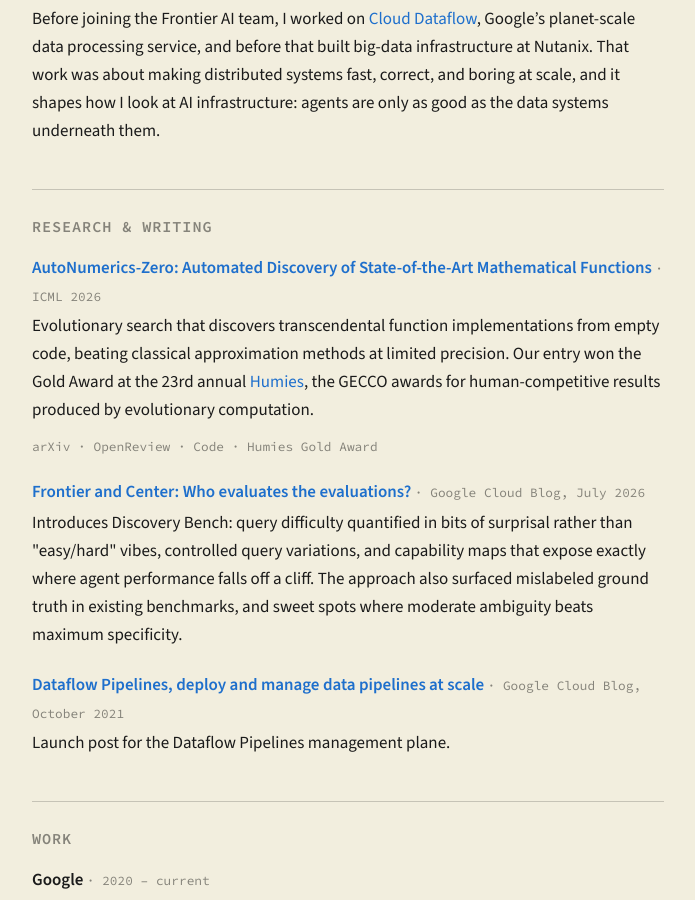
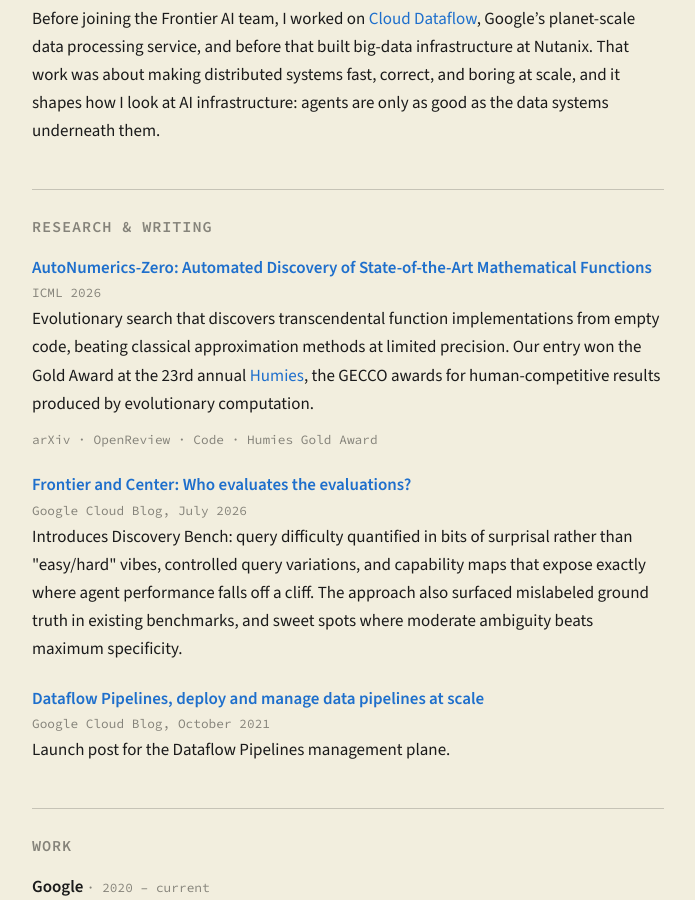
Before and after one commit to manavgarg/manavgarg.github.io, a Jekyll site: the page built from index.md, in a window 1280 px wide and 900 px high, scrolled down 421 px. Shown: the whole window, without its empty margins (292-987 px from the left). Built offline with Jekyll 4.4.1, drawn with Linux system fonts in a browser that asks for light colours.

Commit message:
Research entries: venue label always on its own line
Co-Authored-By: Claude Fable 5 <noreply@anthropic.com>
Claude-Session: https://claude.ai/code/session_018dd1zrqycAwGyeE8kPugPE

```diff
--- a/index.md
+++ b/index.md
@@ -31,7 +31,7 @@ only as good as the data systems underneath them.
 
 <div class="item">
   <span class="title"><a href="https://arxiv.org/abs/2312.08472">AutoNumerics-Zero: Automated Discovery of State-of-the-Art Mathematical Functions</a></span>
-  <span class="meta">· ICML 2026</span>
+  <div class="meta">ICML 2026</div>
   <p>Evolutionary search that discovers transcendental function
   implementations from empty code, beating classical approximation methods
   at limited precision. Our entry won the Gold Award at the 23rd annual
@@ -48,7 +48,7 @@ only as good as the data systems underneath them.
 
 <div class="item">
   <span class="title"><a href="https://cloud.google.com/blog/products/data-analytics/evaluate-agent-performance">Frontier and Center: Who evaluates the evaluations?</a></span>
-  <span class="meta">· Google Cloud Blog, July 2026</span>
+  <div class="meta">Google Cloud Blog, July 2026</div>
   <p>Introduces Discovery Bench: query difficulty quantified in bits of
   surprisal rather than "easy/hard" vibes, controlled query variations, and
   capability maps that expose exactly where agent performance falls off a
@@ -59,7 +59,7 @@ only as good as the data systems underneath them.
 
 <div class="item">
   <span class="title"><a href="https://cloud.google.com/blog/products/data-analytics/manage-your-dataflow-jobs-at-scale-with-dataflow-pipelines/">Dataflow Pipelines, deploy and manage data pipelines at scale</a></span>
-  <span class="meta">· Google Cloud Blog, October 2021</span>
+  <div class="meta">Google Cloud Blog, October 2021</div>
   <p>Launch post for the Dataflow Pipelines management plane.</p>
 </div>
 
```
